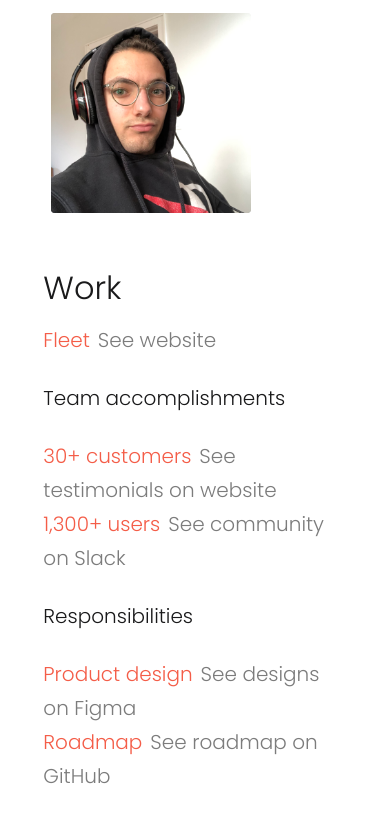
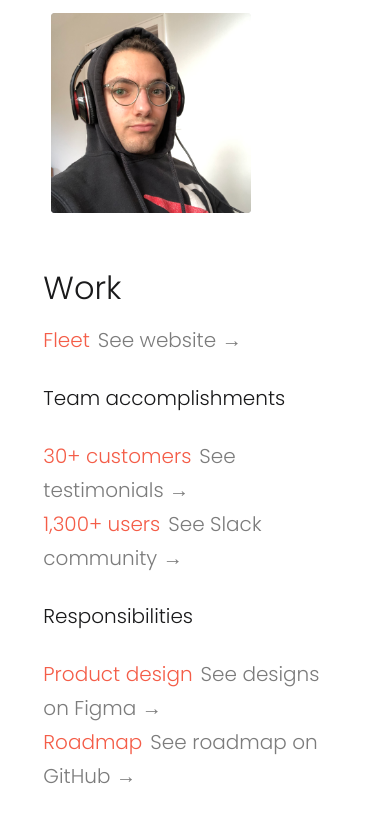
Before and after one commit to noahtalerman/noahtalerman.com, a Gatsby site: page / in a window 390 px wide. Shown: the part 856-1679 px from the top of the page. Built offline with nearby package versions, Linux system fonts and the light colour scheme; Gatsby itself is replaced by a stand-in of ours.

Commit message:
Add arrows and update links

```diff
--- a/src/pages/index.js
+++ b/src/pages/index.js
@@ -138,19 +138,19 @@ const IndexPage = () => {
         <div className="flex justify-between mt-sm flex-col lg:flex-row">
           <a className="block" href="https://fleetdm.com" target="_blank" rel="noreferrer">
               <span className="peer text-red">Fleet</span>
-              <span className="pl-sm sm:opacity-0 hover:opacity-100 peer-hover:opacity-100 text-light-text-grey dark:text-dark-text-grey">See website</span>
+              <span className="pl-sm sm:opacity-0 hover:opacity-100 peer-hover:opacity-100 text-light-text-grey dark:text-dark-text-grey">See website →</span>
           </a>
         </div>
         <p className="mt-md">Team accomplishments</p>
         <div className="mt-md">
           <div className="mt-sm">
-            <a className="block" href="https://fleetdm.com" target="_blank" rel="noreferrer">
+            <a className="block" href="https://fleetdm.com/testimonials" target="_blank" rel="noreferrer">
                 <span className="peer text-red">30+ customers</span>
-                <span className="pl-sm sm:opacity-0 hover:opacity-100 peer-hover:opacity-100 text-light-text-grey dark:text-dark-text-grey">See testimonials on website</span>
+                <span className="pl-sm sm:opacity-0 hover:opacity-100 peer-hover:opacity-100 text-light-text-grey dark:text-dark-text-grey">See testimonials →</span>
             </a>
-            <a className="block" href="https://osquery.slack.com/join/shared_invite/zt-1wkw5fzba-lWEyke60sjV6C4cdinFA1w#/shared-invite/email" target="_blank" rel="noreferrer">
+            <a className="block" href="https://chat.osquery.io/c/fleet" target="_blank" rel="noreferrer">
               <span className="peer text-red">1,300+ users</span>
-              <span className="pl-sm sm:opacity-0 hover:opacity-100 peer-hover:opacity-100 text-light-text-grey dark:text-dark-text-grey">See community on Slack</span>
+              <span className="pl-sm sm:opacity-0 hover:opacity-100 peer-hover:opacity-100 text-light-text-grey dark:text-dark-text-grey">See Slack community →</span>
             </a>
           </div>
         </div>
@@ -159,11 +159,11 @@ const IndexPage = () => {
           <div className="mt-sm">
             <a className="block" href="https://www.figma.com/file/hdALBDsrti77QuDNSzLdkx/%F0%9F%9A%A7-Fleet-EE-(dev-ready%2C-scratchpad)?node-id=2750-67203" target="_blank" rel="noreferrer">
               <span className="peer text-red">Product design</span>
-              <span className="pl-sm sm:opacity-0 hover:opacity-100 peer-hover:opacity-100 hover:opacity-100 text-light-text-grey dark:text-dark-text-grey">See designs on Figma</span>
+              <span className="pl-sm sm:opacity-0 hover:opacity-100 peer-hover:opacity-100 hover:opacity-100 text-light-text-grey dark:text-dark-text-grey">See designs on Figma →</span>
             </a>
             <a className="block" href="https://github.com/fleetdm/fleet/issues?q=is%3Aopen+is%3Aissue+label%3Astory+label%3A%3Aproduct+" target="_blank" rel="noreferrer">
               <span className="peer text-red">Roadmap</span>
-              <span className="pl-sm sm:opacity-0 hover:opacity-100 peer-hover:opacity-100 text-light-text-grey dark:text-dark-text-grey">See roadmap on GitHub</span>
+              <span className="pl-sm sm:opacity-0 hover:opacity-100 peer-hover:opacity-100 text-light-text-grey dark:text-dark-text-grey">See roadmap on GitHub →</span>
             </a>
           </div>
         </div>
```
